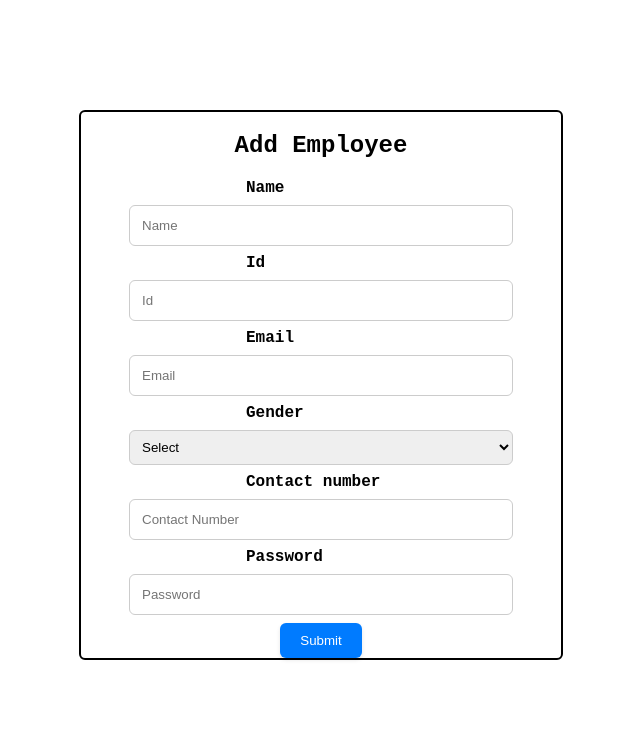
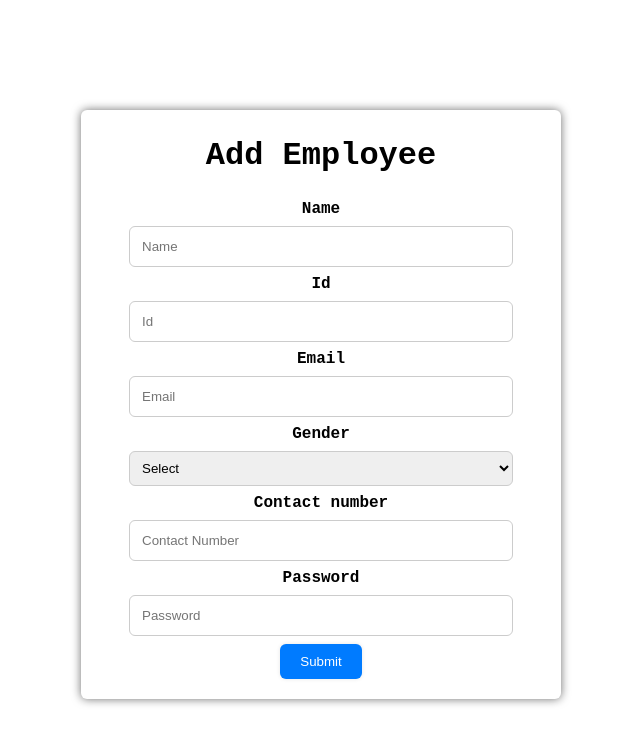
Before and after one commit to sarathchandrareddygeeda/admin, a plain HTML site: page addemployee.html in a window 1280 px wide. Shown: the whole page, without its empty margins (537-1177 px from the left). Drawn offline with Linux system fonts and the light colour scheme.

Commit message:
small changes

```diff
--- a/addemployee.html
+++ b/addemployee.html
@@ -17,10 +17,11 @@
             flex-direction: column;
             width: 80%;
             margin: 10px;
-            border: 2px solid black;
+            padding-bottom: 20px;
             font-size: 16px;
             border-radius: 6px;
             justify-content: center;
+            box-shadow: 0 0 10px rgba(14, 14, 14, 0.6);
             align-items: center;
         }
         .addemp_label{
@@ -29,7 +30,6 @@
             font-weight: bold;
             vertical-align: middle;
             display: inline-block;
-            width: 150px;
         }
         .addemp_input{
             width: 80%;
@@ -55,7 +55,7 @@
             cursor: pointer;
             display: block;
             margin: 0 auto;
-            box-shadow: 0px 2px 4px rgba(0, 0, 0, 0.1);
+            box-shadow: 0px 0px 4px rgba(0, 0, 0, 0.1);
             animation: buttonAnimation 2s infinite linear; /* Add button animation */
         }
     </style>
@@ -63,7 +63,7 @@
 <body>
     <div class="addemployee-container">
         <form class="add-employee-form" method="post">
-            <h2>Add Employee</h2>
+            <h2 style="font-size: 32px;">Add Employee</h2>
             <label class="addemp_label">Name</label>
             <input type="text" class="addemp_input" placeholder="Name"/>
 
```
Also changed, not shown: login.html (+0 -1 lines).
